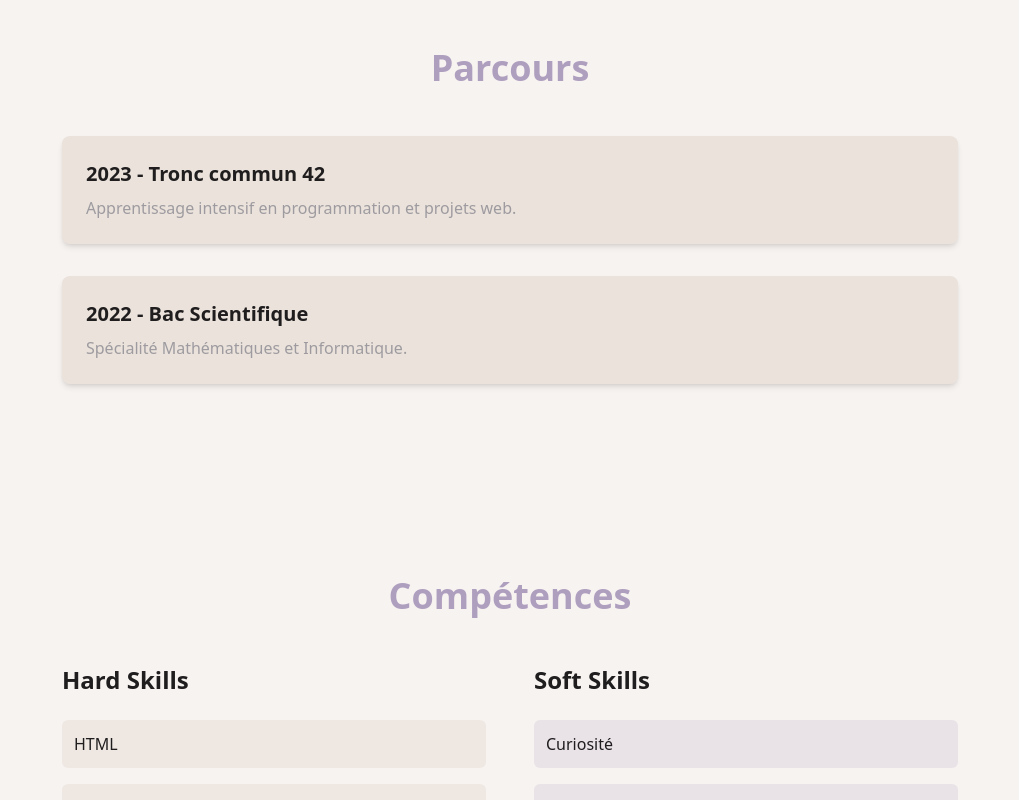
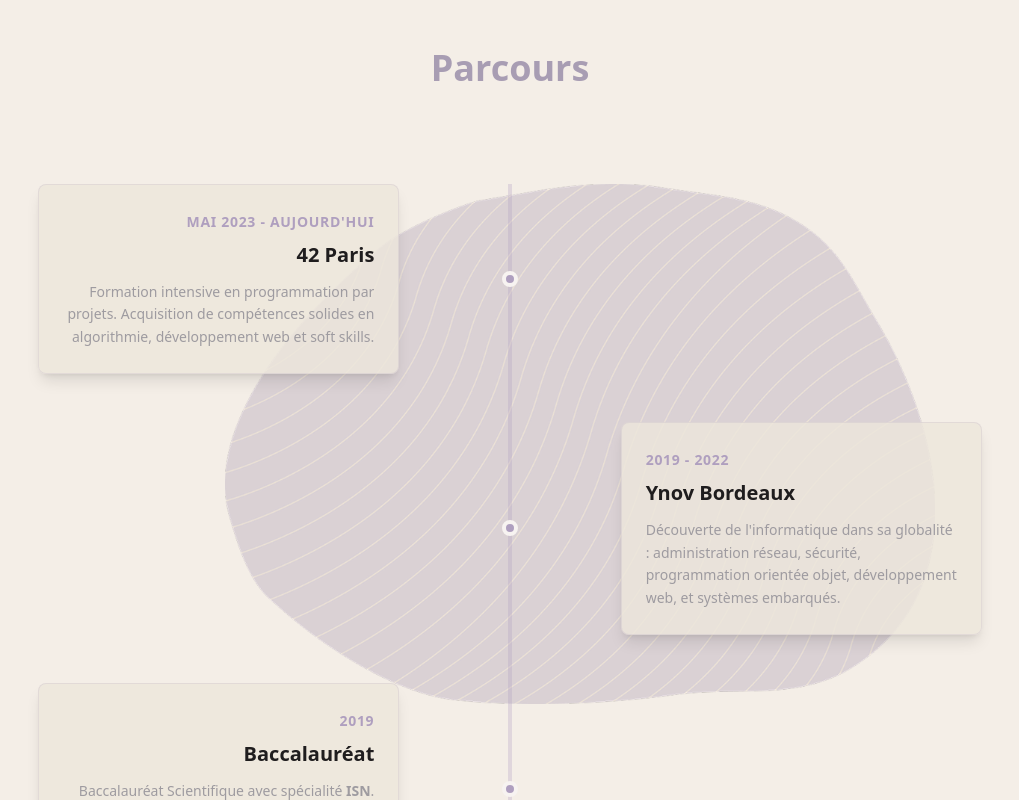
Before and after one commit to IlyanaMegy/ilyanamegy.github.io, a React (Vite) app: page / in a window 1280 px wide. Shown: the part 1500-2300 px from the top of the page, without its empty margins (130-1149 px from the left). Built offline with nearby package versions, Linux system fonts and the light colour scheme.

Commit message:
:heavy_plus_sign::white_check_mark: OK Timeline part

```diff
--- a/src/components/Timeline.jsx
+++ b/src/components/Timeline.jsx
@@ -1,29 +1,77 @@
 import React from "react";
 import { motion } from "framer-motion";
+import WildText from "../assets/pattern_jobs.png";
 
 const parcours = [
-  { year: "2023", title: "Tronc commun 42", description: "Apprentissage intensif en programmation et projets web." },
-  { year: "2022", title: "Bac Scientifique", description: "Spécialité Mathématiques et Informatique." },
+  {
+    year: "Mai 2023 - Aujourd'hui",
+    title: "42 Paris",
+    description: "Formation intensive en programmation par projets. Acquisition de compétences solides en algorithmie, développement web et soft skills.",
+    type: "school"
+  },
+  {
+    year: "2019 - 2022",
+    title: "Ynov Bordeaux",
+    description: "Découverte de l'informatique dans sa globalité : administration réseau, sécurité, programmation orientée objet, développement web, et systèmes embarqués.",
+    type: "school"
+  },
+  {
+    year: "2019",
+    title: "Baccalauréat",
+    description: <>Baccalauréat Scientifique avec spécialité <strong>ISN</strong>.(Informatique et Sciences du Numérique)<br />Découverte des bases de la programmation, algorithmique et architecture des ordinateurs.</>,
+    type: "achievement"
+  },
 ];
 
 const Timeline = () => {
   return (
-    <section id="parcours" className="py-24 px-4 md:px-16 max-w-5xl mx-auto">
-      <h2 className="text-4xl font-bold text-lavender mb-12 text-center">Parcours</h2>
-      <div className="space-y-8">
+    <section id="parcours" className="py-24 px-10 bg-[rgb(227_208_179_/_16%)] md:px-18 max-w-5xl mt-[10%] pb-[5%] mb-[10%] mx-auto relative">
+      <h2 className="text-4xl font-bold text-[rgb(168_157_179)] mb-24 text-center">Parcours</h2>
+
+      <div
+        className="absolute top-100 -right-5 hidden lg:block"
+        style={{
+          backgroundImage: `url(${WildText})`,
+          backgroundSize: 'contain',
+          backgroundPosition: 'center',
+          backgroundRepeat: 'no-repeat',
+          width: '925px',
+          height: 'auto',
+          aspectRatio: '16/9',
+          opacity: '75%',
+        }}
+      >
+      </div>
+
+      <div className="relative">
+        <div className="absolute left-1/2 transform -translate-x-1/2 h-full w-1 bg-lavender/30"></div>
+        <div className="space-y-12">
           {parcours.map((item, i) => (
             <motion.div
               key={i}
-            initial={{ opacity: 0, x: -50 }}
+              initial={{ opacity: 0, x: i % 2 === 0 ? -50 : 50 }}
               whileInView={{ opacity: 1, x: 0 }}
               viewport={{ once: true }}
               transition={{ duration: 0.6, delay: i * 0.2 }}
-            className="bg-beige/30 p-6 rounded-lg shadow-md"
+              className={`relative flex items-center ${i % 2 === 0 ? 'justify-start' : 'justify-end'}`}
             >
-            <h3 className="text-xl font-semibold text-text">{item.year} - {item.title}</h3>
-            <p className="text-muted mt-2">{item.description}</p>
+              <div className={`w-5/12 ${i % 2 === 0 ? 'text-right pr-8' : 'text-left pl-8'}`}>
+                <div className="bg-[rgb(237_230_219_/_80%)] p-6 rounded-lg shadow-lg border border-lavender/20">
+                  <span className="text-sm font-bold text-lavender uppercase tracking-wider">
+                    {item.year}
+                  </span>
+                  <h3 className="text-xl font-bold text-text mt-2 mb-3">
+                    {item.title}
+                  </h3>
+                  <p className="text-muted text-sm leading-relaxed">
+                    {item.description}
+                  </p>
+                </div>
+              </div>
+              <div className="absolute left-1/2 transform -translate-x-1/2 w-4 h-4 bg-lavender border-4 border-bg rounded-full z-10"></div>
             </motion.div>
           ))}
+        </div>
       </div>
     </section>
   );
```
Also changed, not shown: src/assets/pattern_jobs.png (added). Lines whose indentation alone changed are shown as unchanged.
